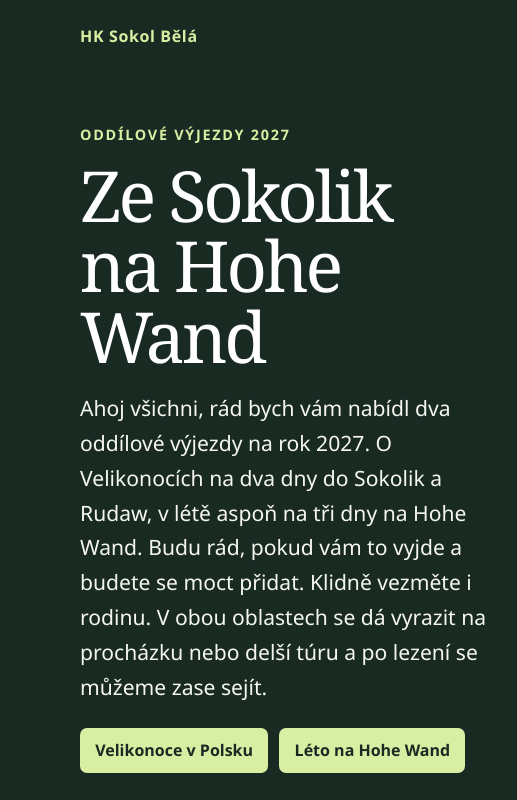
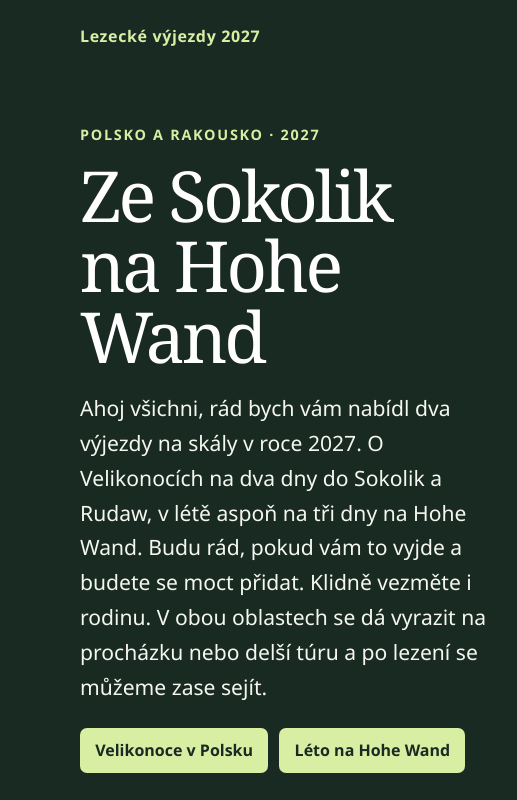
Before and after one commit to perrytheteacher/climbing, a plain HTML site: page index.html in a window 1280 px wide. Shown: the top 800 px of the page, 0-517 px from the left. Drawn offline with Linux system fonts and the light colour scheme; no server answers.

Commit message:
Frame the trip page as a personal invitation

```diff
--- a/index.html
+++ b/index.html
@@ -4,8 +4,8 @@
 <meta charset="utf-8">
 <meta name="viewport" content="width=device-width, initial-scale=1">
 <meta name="theme-color" content="#192a23">
-<meta name="description" content="Oddílové výjezdy HK Sokol Bělá 2027: velikonoční Sokoliki a Rudawy Janowickie, letní ferraty a lezení na Hohe Wand.">
-<title>Oddílové výjezdy 2027 | HK Sokol Bělá</title>
+<meta name="description" content="Pozvánka na lezecké výjezdy v roce 2027 do Sokolik a na Hohe Wand. Lezení, ferraty a pěší výlety.">
+<title>Lezecké výjezdy 2027 | Sokoliki a Hohe Wand</title>
 <style>
 :root{color-scheme:light;--pine:#192a23;--cream:#f7f5ef;--paper:#fffdfa;--ink:#202a23;--muted:#49594f;--line:#d7dbd2;--lime:#d8eea3;--accent:#315843;--radius:22px}
 *{box-sizing:border-box}html{scroll-behavior:smooth}body{margin:0;background:var(--cream);color:var(--ink);font:1rem/1.65 "Segoe UI",system-ui,sans-serif}h1,h2,h3,p,figure{margin:0}h1,h2{font-family:Georgia,serif;font-weight:500;line-height:1;letter-spacing:-.045em}h1{font-size:clamp(3.1rem,8vw,7.6rem)}h2{font-size:clamp(2.5rem,5.5vw,5.2rem)}h3{font-size:1.18rem;line-height:1.35}p+p{margin-top:.8rem}a{color:var(--accent);text-underline-offset:.22em}a:hover{text-decoration-thickness:2px}a:focus-visible,summary:focus-visible,input:focus-visible{outline:3px solid #a96128;outline-offset:4px}img{display:block;width:100%;height:100%;object-fit:cover;color:inherit}.wrap{width:min(1120px,calc(100% - 2.5rem));margin:auto}.skip{position:absolute;top:-5em;left:1rem;background:white;padding:.6rem 1rem;z-index:10}.skip:focus{top:1rem}
@@ -52,14 +52,14 @@ main section{scroll-margin-top:1.5rem}.section{padding:clamp(3rem,7vw,6rem) 0;bo
 <a class="skip" href="#obsah">Přeskočit na obsah</a>
 <header>
   <div class="wrap bar">
-    <div class="mark">HK Sokol Bělá</div>
+    <div class="mark">Lezecké výjezdy 2027</div>
     <nav aria-label="Obsah pozvánky"><a href="#polsko">Polsko</a><a href="#rakousko">Hohe Wand</a><a href="#vybaveni">Vybavení</a><a href="#pocasi">Počasí</a><a href="#zajem">Mám zájem</a></nav>
   </div>
   <div class="hero">
     <div class="hero-copy">
-      <p class="eyebrow">Oddílové výjezdy 2027</p>
+      <p class="eyebrow">Polsko a Rakousko · 2027</p>
       <h1>Ze Sokolik<br>na Hohe Wand</h1>
-      <p>Ahoj všichni, rád bych vám nabídl dva oddílové výjezdy na rok 2027. O Velikonocích na dva dny do Sokolik a Rudaw, v létě aspoň na tři dny na Hohe Wand. Budu rád, pokud vám to vyjde a budete se moct přidat. Klidně vezměte i rodinu. V obou oblastech se dá vyrazit na procházku nebo delší túru a po lezení se můžeme zase sejít.</p>
+      <p>Ahoj všichni, rád bych vám nabídl dva výjezdy na skály v roce 2027. O Velikonocích na dva dny do Sokolik a Rudaw, v létě aspoň na tři dny na Hohe Wand. Budu rád, pokud vám to vyjde a budete se moct přidat. Klidně vezměte i rodinu. V obou oblastech se dá vyrazit na procházku nebo delší túru a po lezení se můžeme zase sejít.</p>
       <div class="actions"><a class="button" href="#polsko">Velikonoce v Polsku</a><a class="button" href="#rakousko">Léto na Hohe Wand</a></div>
     </div>
     <img src="https://upload.wikimedia.org/wikipedia/commons/5/5d/Hohe_Wand_bei_Stollhof_01.jpg" alt="Vápencové stěny Hohe Wand nad Stollhofem" width="1600" height="1060" fetchpriority="high">
@@ -208,7 +208,7 @@ main section{scroll-margin-top:1.5rem}.section{padding:clamp(3rem,7vw,6rem) 0;bo
   <p>Jarda</p>
 </div></section>
 </main>
-<footer><div class="wrap">HK Sokol Bělá · Oddílové výjezdy 2027</div></footer>
+<footer><div class="wrap">Lezecké výjezdy 2027</div></footer>
 <script>
 const sites = [
   { id: 'polsko', latitude: 50.8694, longitude: 15.8694, timezone: 'Europe/Warsaw', tripDates: ['2027-03-26', '2027-03-27'] },
```
